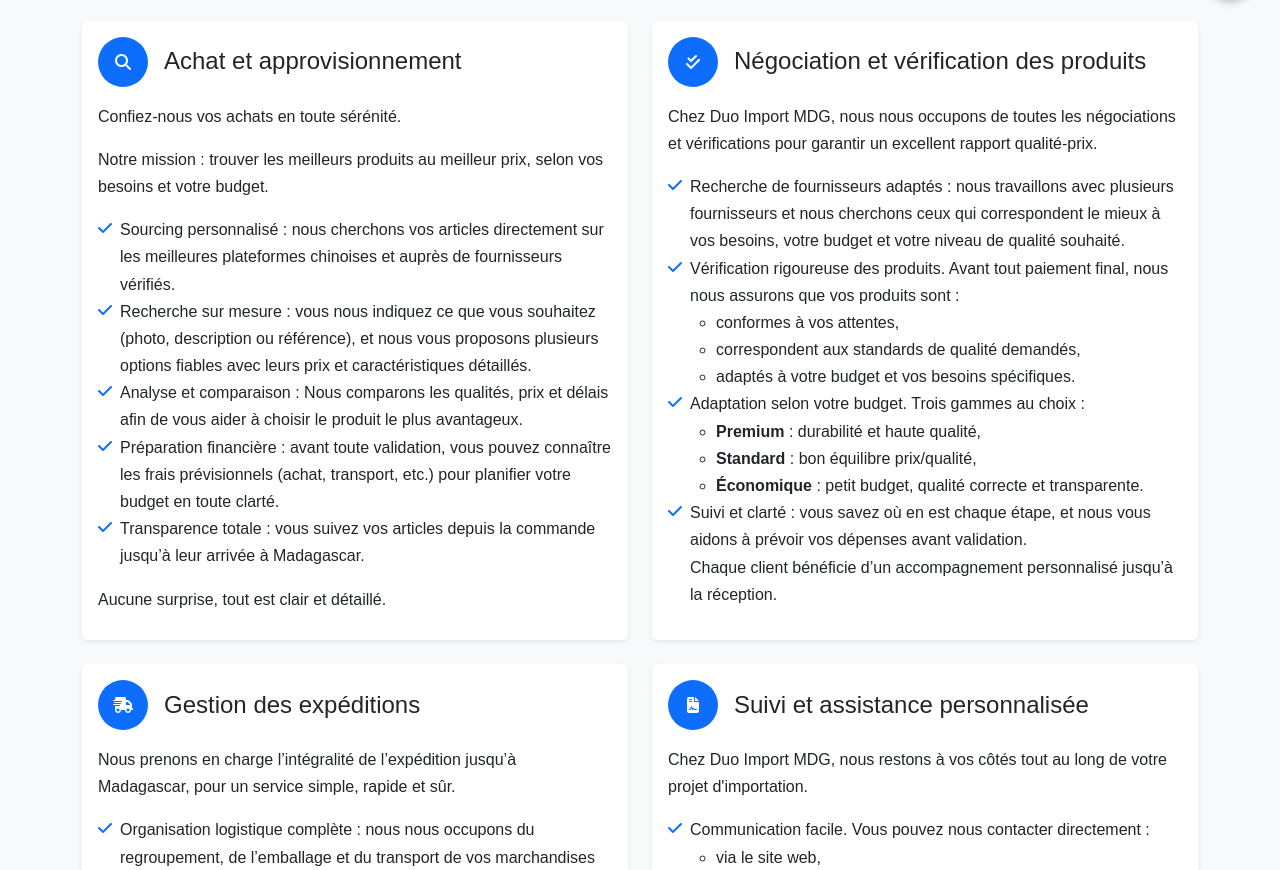
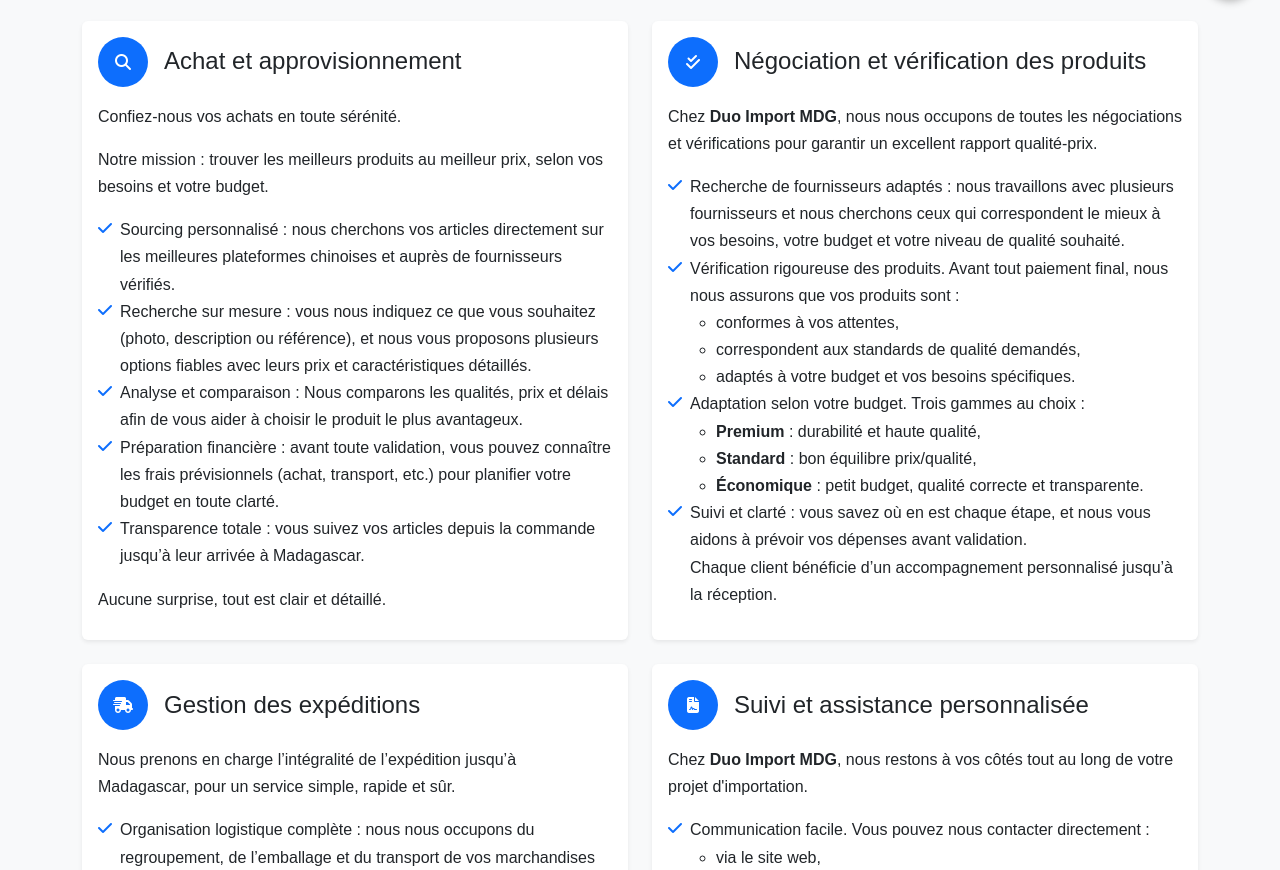
Before and after one commit to thierry1804/duosite, a Symfony app: template templates/services/index.html.twig in a window 1280 px wide. Shown: the part 778-1648 px from the top of the page. Run offline with Twig, Linux system fonts and the light colour scheme; the template is opened without the code that fills it, so the values that code supplies are empty; some libraries are stand-ins or nearby versions; some web fonts are replaced.

Commit message:
wording 20251016 bis

```diff
--- a/templates/services/index.html.twig
+++ b/templates/services/index.html.twig
@@ -73,7 +73,7 @@
                             </div>
                             <h3 class="card-title h4 mb-0">Négociation et vérification des produits</h3>
                         </div>
-                        <p class="card-text">Chez Duo Import MDG, nous nous occupons de toutes les négociations et vérifications pour garantir un excellent rapport qualité-prix.</p>
+                        <p class="card-text">Chez <b>Duo Import MDG</b>, nous nous occupons de toutes les négociations et vérifications pour garantir un excellent rapport qualité-prix.</p>
                         <ul class="list-unstyled mt-3">
                             <li class="d-flex">
                                 <i class="fas fa-check text-primary me-2 mt-1"></i>
@@ -162,7 +162,7 @@
                             </div>
                             <h3 class="card-title h4 mb-0">Suivi et assistance personnalisée</h3>
                         </div>
-                        <p class="card-text">Chez Duo Import MDG, nous restons à vos côtés tout au long de votre projet d'importation.</p>
+                        <p class="card-text">Chez <b>Duo Import MDG</b>, nous restons à vos côtés tout au long de votre projet d'importation.</p>
                         <ul class="list-unstyled mt-3">
                             <li class="d-flex">
                                 <i class="fas fa-check text-primary me-2 mt-1"></i>
```
